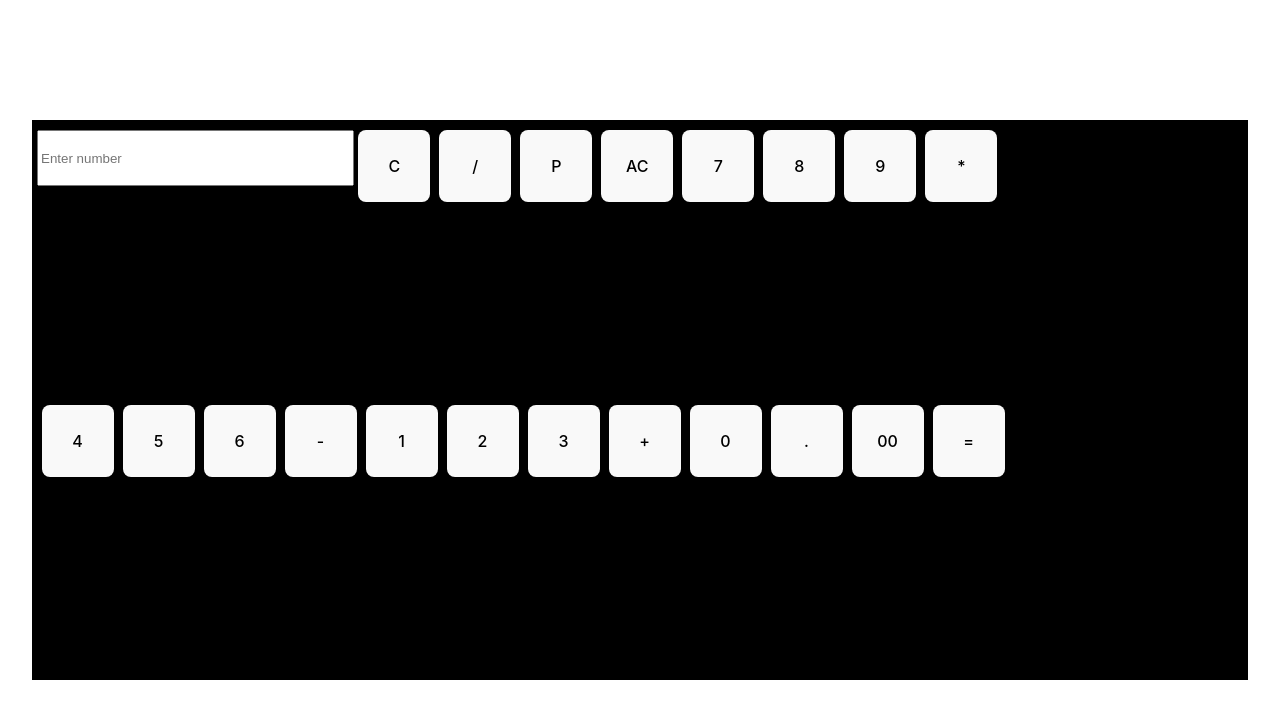
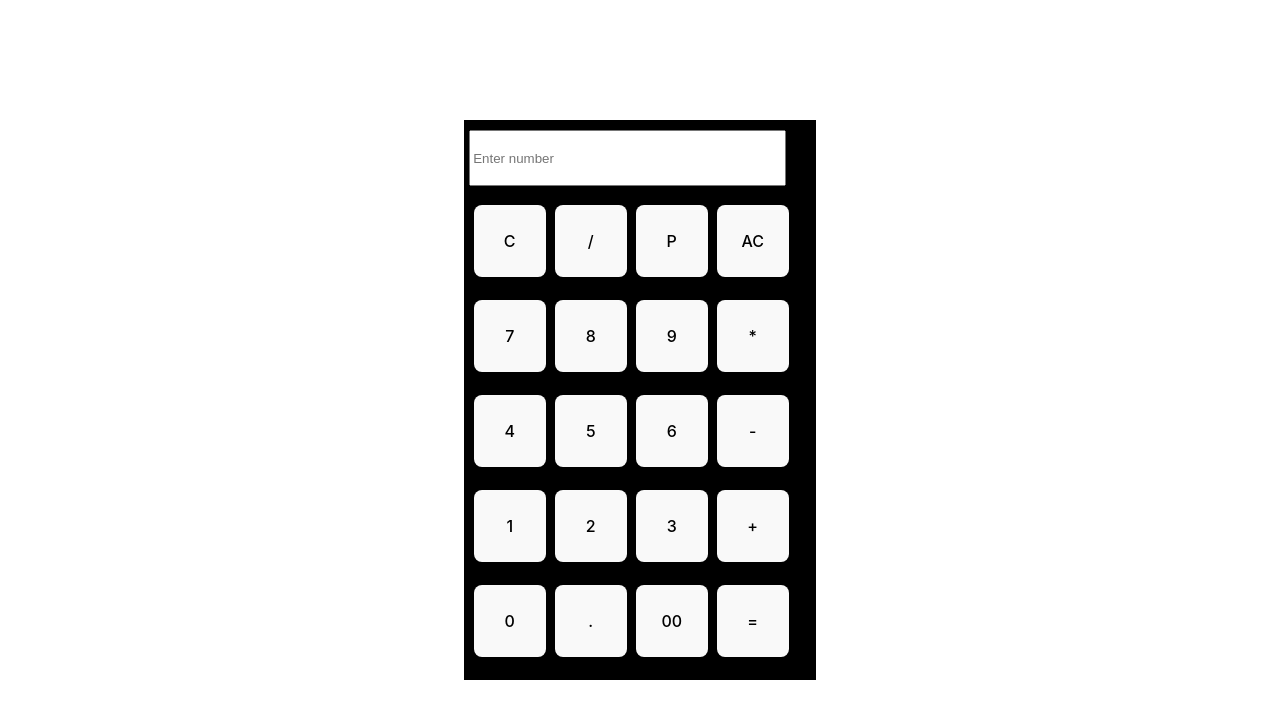
Before and after one commit to Harsh093-k/Calculator, a React (Vite) app: page / in a window 1280 px wide. Shown: the top 718 px of the page. Built offline with nearby package versions, Linux system fonts and the light colour scheme.

Commit message:
Update Calculator.css

```diff
--- a/src/Calculator.css
+++ b/src/Calculator.css
@@ -1,6 +1,6 @@
 .outter{
     height: 34.375rem;
-    width: 21.4.5rem;
+    width: 21.35rem;
     background-color: black;
     border: 5px solid black;
     text-align: center;
```
